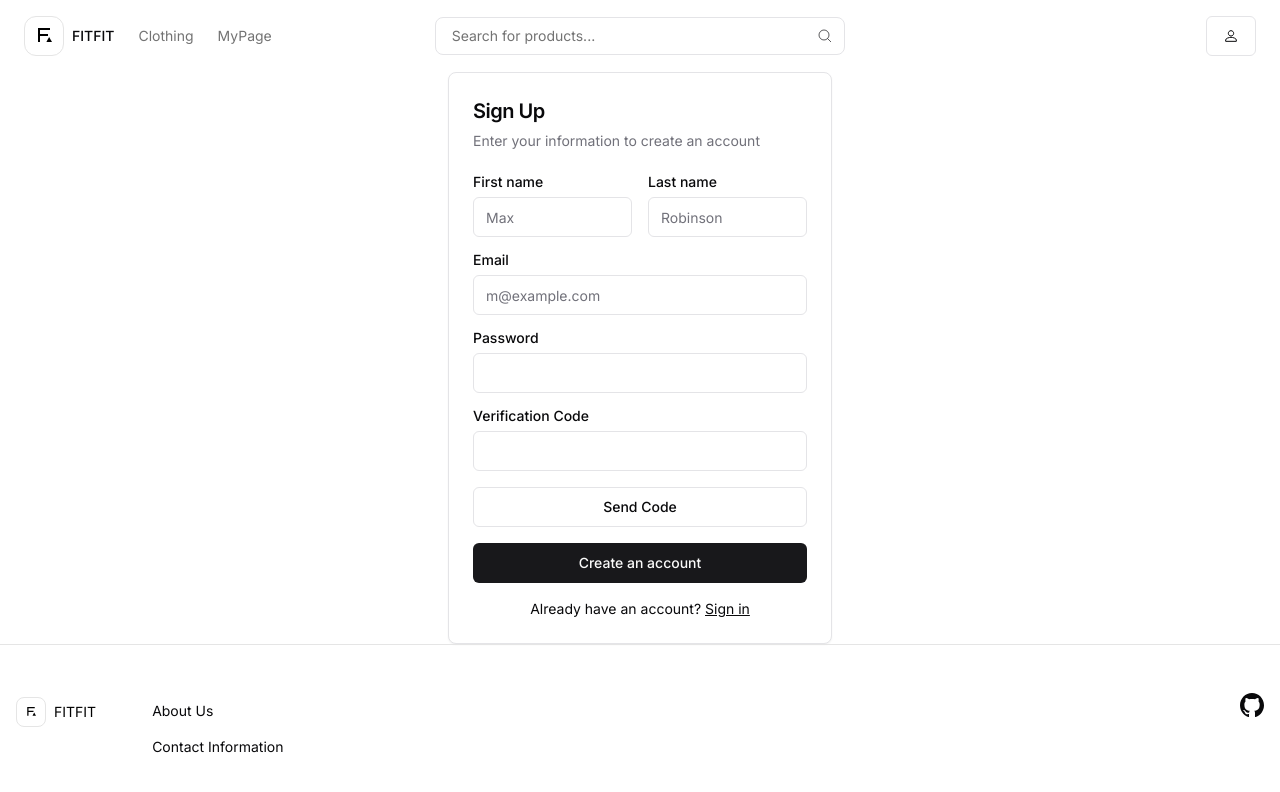
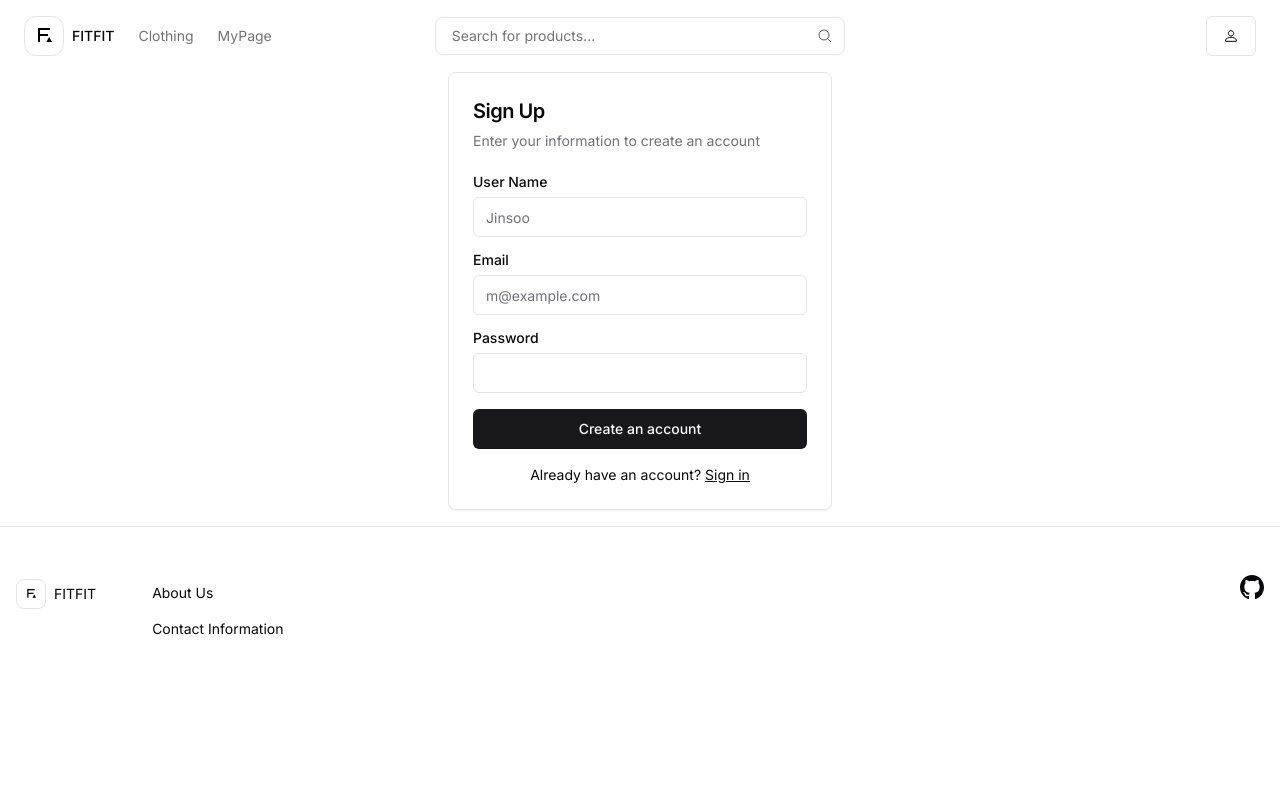
Before and after one commit to Capstone-Design-FitFit/Frontend_Nextjs, a Next.js app: page /sign-up in a window 1280 px wide. Shown: the top 792 px of the page. Built offline with nearby package versions, Linux system fonts and the light colour scheme.

Commit message:
feat : add auth context

```diff
--- a/src/app/sign-up/page.js
+++ b/src/app/sign-up/page.js
@@ -11,105 +11,55 @@ import {
 import { Input } from "@/components/ui/input";
 import { Label } from "@/components/ui/label";
 import { useState } from "react";
+import { useRouter } from "next/navigation";
 
 export const description =
     "A sign up form with first name, last name, email and password inside a card. There's an option to sign up with GitHub and a link to login if you already have an account";
 
 export default function SignUpForm() {
-    const [firstName, setFirstName] = useState("");
-    const [lastName, setLastName] = useState("");
+    const [userName,setUserName] = useState("");
     const [email, setEmail] = useState("");
     const [password, setPassword] = useState("");
-    const [verifyCode, setVerifyCode] = useState("");
-    const [isVerifying, setIsVerifying] = useState(false);
+    const router = useRouter();
 
-    const test = async () => {
+    const signUp = async () => {
         const bodyData = {
-            ClientId: process.env.NEXT_PUBLIC_CLIENT_ID,
-            Username: email,
-            Password: password,
-            UserAttributes: [
-                {
-                    Name: "name",
-                    Value: firstName + " " + lastName
-                },
-                {
-                    Name: "email",
-                    Value: email
-                }
-            ]
+            username: userName,
+            password: password,
+            email: email,
         };
 
-        if (firstName.length === 0 || lastName.length === 0 || email.length === 0 || password.length === 0) {
-            alert("정보 미입력")
+        if (userName.length === 0 || email.length === 0 || password.length === 0) {
+            alert("Enter All Information!")
             return
         }
 
+        console.log(bodyData);
+
         try {
-            const response = await fetch(process.env.NEXT_PUBLIC_COGNITO_API_URL, {
-                method: "POST",
+            const response = await fetch(`${process.env.NEXT_PUBLIC_SPRING_API_URL}register`, {
+                method: 'POST',
                 headers : {
-                    "Content-Type": "application/x-amz-json-1.1",
-                    "X-Amz-Target" : "AWSCognitoIdentityProviderService.SignUp",
+                    'Content-Type': 'application/json',
                 },
                 body: JSON.stringify(bodyData),
             });
 
-            const data = await response.json();
-            console.log(data)
+            const data = await response.text();
+
             if (response.ok) {
-                alert("인증코드가 이메일로 전송!");
-                setIsVerifying(true);
+                alert("회원가입 완료");
+                router.push("/login");
             } else {
-                alert("백엔드 오류");
+                alert(data);
             }
         } catch (error) {
-            alert("Error SignUp", error);
-        }
-    }
-
-    const test2 = async () => {
-        const bodyData2 = {
-            ClientId: process.env.NEXT_PUBLIC_CLIENT_ID,
-            Username: email,
-            ConfirmationCode : verifyCode,
-        };
-
-        if (!isVerifying) {
-            alert("First get a Verification Code");
-            return;
-        }
-
-        if (verifyCode.length === 0) {
-            alert("No Verification Code");
-            return;
-        }
-
-        try {
-            const response = await fetch(process.env.NEXT_PUBLIC_COGNITO_API_URL, {
-                method: "POST",
-                headers : {
-                    "Content-Type": "application/x-amz-json-1.1",
-                    "X-Amz-Target" : "AWSCognitoIdentityProviderService.ConfirmSignUp",
-                },
-                body: JSON.stringify(bodyData2),
-            });
-
-            const data = await response.json();
-            console.log(data)
-            if (data === {}) {
-                alert("로그인 완료");
-            } else {
-                alert("백엔드 오류");
-            }
-        } catch (error) {
-            console.log(data);
-            alert("Error SignUp", error);
+            alert(error);
         }
     }
 
     return (
-        <Card className="mx-auto max-w-sm">
+        <Card className="mx-auto max-w-sm mb-4">
             <CardHeader>
                 <CardTitle className="text-xl">Sign Up</CardTitle>
                 <CardDescription>
@@ -118,25 +68,15 @@ export default function SignUpForm() {
             </CardHeader>
             <CardContent>
                 <form className="grid gap-4">
-                    <div className="grid grid-cols-2 gap-4">
+                    <div className="gap-4">
                         <div className="grid gap-2">
-                            <Label htmlFor="first-name">First name</Label>
+                            <Label htmlFor="first-name">User Name</Label>
                             <Input
-                                id="first-name"
-                                placeholder="Max"
+                                id="username"
+                                placeholder="Jinsoo"
                                 required
-                                value={firstName}
-                                onChange={(e) => setFirstName(e.target.value)}
-                            />
-                        </div>
-                        <div className="grid gap-2">
-                            <Label htmlFor="last-name">Last name</Label>
-                            <Input
-                                id="last-name"
-                                placeholder="Robinson"
-                                required
-                                value={lastName}
-                                onChange={(e) => setLastName(e.target.value)}
+                                value={userName}
+                                onChange={(e) => setUserName(e.target.value)}
                             />
                         </div>
                     </div>
@@ -161,23 +101,9 @@ export default function SignUpForm() {
                             onChange={(e) => setPassword(e.target.value)}
                         />
                     </div>
-                    <div className="grid gap-2">
-                        <Label htmlFor="password">Verification Code</Label>
-                        <Input
-                            id="verification-code"
-                            type="verification_code"
-                            required
-                            value={verifyCode}
-                            onChange={(e) => setVerifyCode(e.target.value)}
-                        />
-                    </div>
-                    <Button variant="outline" className="w-full" onClick={test}>
-                        Send Code
-                    </Button>
-                    <Button type="submit" className="w-full" onClick={test2}>
+                    <Button type="button" className="w-full" onClick={signUp}>
                         Create an account
                     </Button>
-
                 </form>
                 <div className="mt-4 text-center text-sm">
                     Already have an account?{" "}
```
